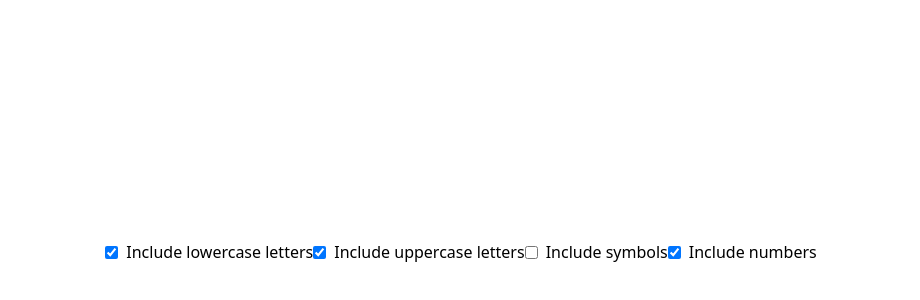
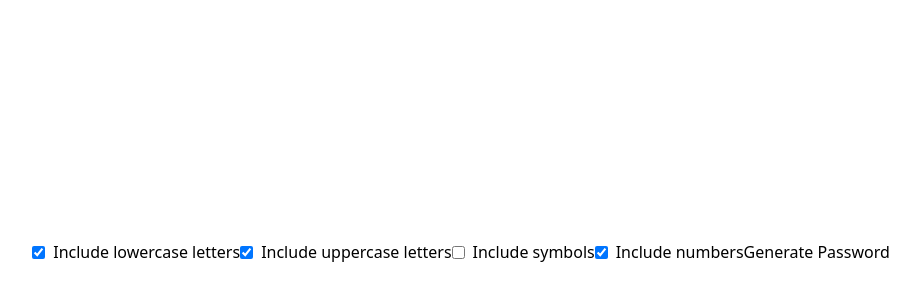
Before and after one commit to rowjay007/password-generator, a Next.js app: page / in a window 1280 px wide. Shown: the part 148-448 px from the top of the page, without its empty margins (179-1099 px from the left). Built offline with nearby package versions, Linux system fonts and the light colour scheme.

Commit message:
add password generator components

```diff
--- a/app/page.tsx
+++ b/app/page.tsx
@@ -2,6 +2,7 @@
 import React, { useState } from "react";
 import MainContainer from "../components/MainContainer";
 import Checkbox from "../components/Checkbox";
+import PasswordGenerator from "../components/PasswordGenerator";
 export default function Page() {
   const [includeLowercase, setIncludeLowercase] = useState(true);
   const [includeUppercase, setIncludeUppercase] = useState(true);
@@ -11,6 +12,7 @@ export default function Page() {
   return (
     <MainContainer>
       <Checkbox
+
         label="Include lowercase letters"
         onChange={(value) => setIncludeLowercase(value)}
         checked={includeLowercase}
@@ -43,13 +45,13 @@ export default function Page() {
       includeUppercase={includeUppercase}
       includeSymbols={includeSymbols}
       includeNumbers={includeNumbers}
-    />
+    /> */}
     <PasswordGenerator
       includeLowercase={includeLowercase}
       includeUppercase={includeUppercase}
       includeSymbols={includeSymbols}
       includeNumbers={includeNumbers}
-    /> */}
+    />
     </MainContainer>
   );
 }
--- a/components/Checkbox.tsx
+++ b/components/Checkbox.tsx
@@ -1,4 +1,4 @@
-import React, { useState } from "react";
+import React, { useState } from 'react';
 
 interface Props {
   label: string;
--- /dev/null
+++ b/components/PasswordGenerator.tsx
@@ -0,0 +1,50 @@
+import { useState } from "react";
+
+interface Props {
+  includeLowercase: boolean;
+  includeUppercase: boolean;
+  includeSymbols: boolean;
+  includeNumbers: boolean;
+}
+
+const PasswordGenerator: React.FC<Props> = ({
+  includeLowercase,
+  includeUppercase,
+  includeSymbols,
+  includeNumbers,
+}) => {
+  const [password, setPassword] = useState("");
+
+  const generatePassword = () => {
+    let charSet = "";
+    if (includeLowercase) {
+      charSet += "abcdefghijklmnopqrstuvwxyz";
+    }
+    if (includeUppercase) {
+      charSet += "ABCDEFGHIJKLMNOPQRSTUVWXYZ";
+    }
+    if (includeSymbols) {
+      charSet += "!@#%^&*()_+-=";
+    }
+    if (includeNumbers) {
+      charSet += "0123456789";
+    }
+
+    let generatedPassword = "";
+    for (let i = 0; i < 16; i++) {
+      generatedPassword += charSet.charAt(
+        Math.floor(Math.random() * charSet.length)
+      );
+    }
+    setPassword(generatedPassword);
+  };
+
+  return (
+    <div>
+      <button onClick={generatePassword}>Generate Password</button>
+      <p>{password}</p>
+    </div>
+  );
+};
+
+export default PasswordGenerator;
```
